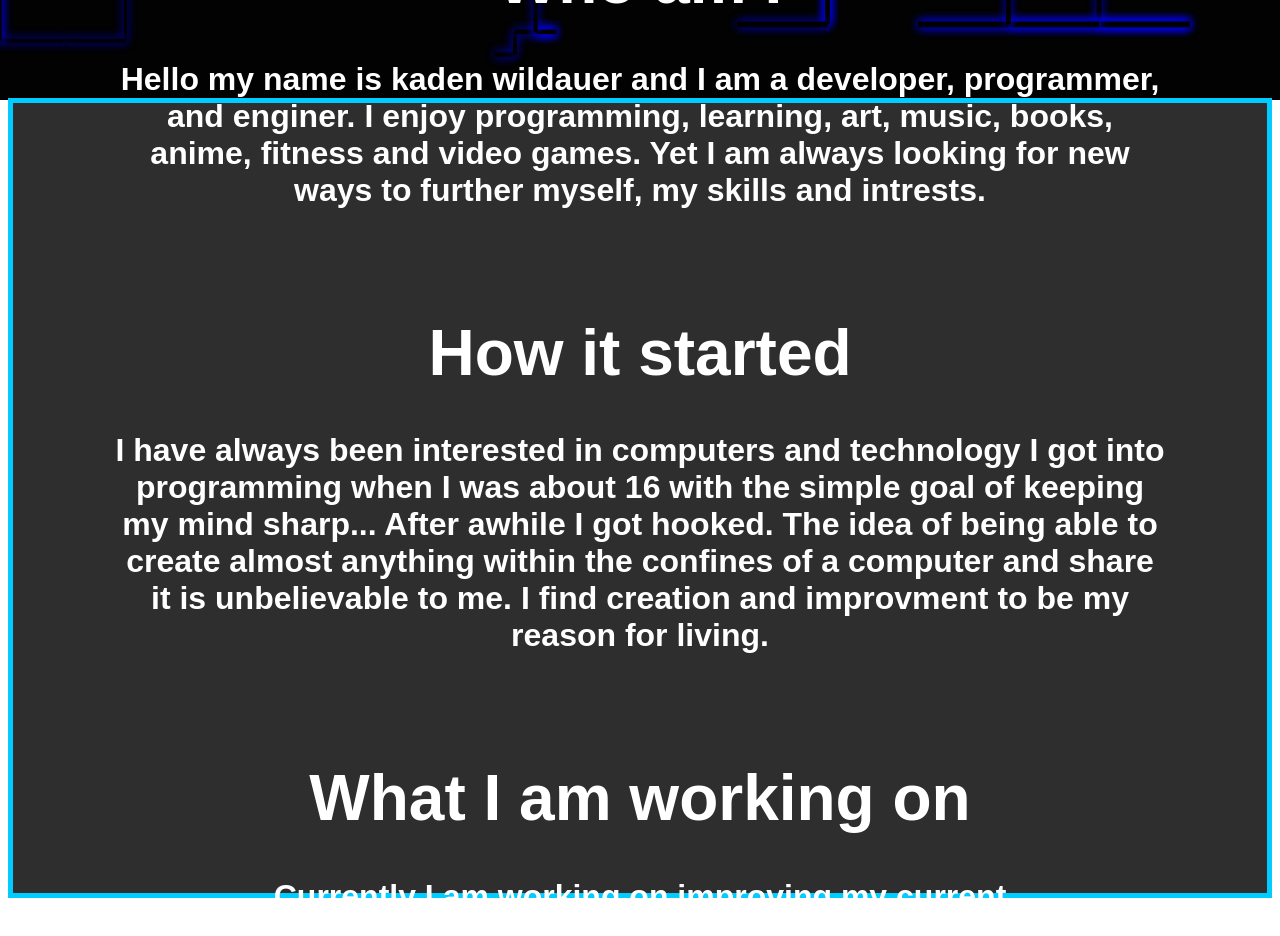
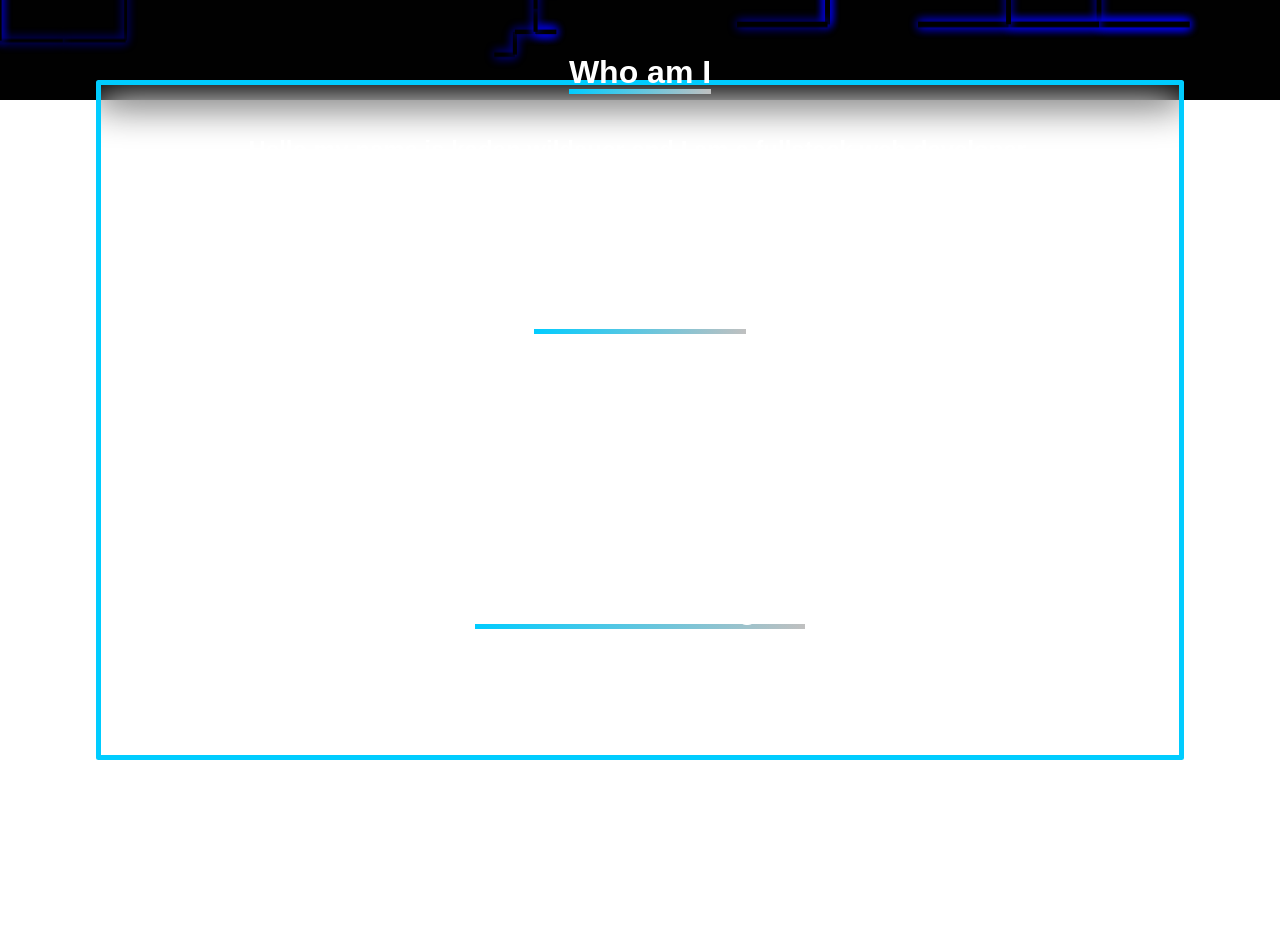
Before and after one commit to TheHeartstriker/Portfolio, a React (Vite) app in the folder Portfolio/: page / in a window 1280 px wide. Shown: the part 780-1716 px from the top of the page. After the commit the page ends 1564 px from the top, so only its background shows below. Built offline with nearby package versions, Linux system fonts and the light colour scheme; a web font is replaced by a local one.

Commit message:
Link, text, and background
Properly implemented the links and did some work on the about page I changed the text and the box giving it less basic css

```diff
--- a/Portfolio/src/Pages.jsx/About.jsx
+++ b/Portfolio/src/Pages.jsx/About.jsx
@@ -18,29 +18,28 @@ function About() {
         </h3>
       </div>
       <div className="AboutContainer">
+        <h1>Who am I</h1>
         <p>
-          <h1>Who am I</h1>
-          Hello my name is kaden wildauer and I am a developer, programmer, and
-          enginer. I enjoy programming, learning, art, music, books, anime,
-          fitness and video games. Yet I am always looking for new ways to
-          further myself, my skills and intrests.
+          Hello my name is kaden wildauer and I am a fullstack web developer,
+          programmer, and enginer. I enjoy programming, learning, art, music,
+          books, anime, fitness and video games. I also enjoy constantly
+          striving for something more improvment and the like.
         </p>
+        <h1>How it started</h1>
         <p>
-          <h1>How it started</h1>I have always been interested in computers and
-          technology I got into programming when I was about 16 with the simple
-          goal of keeping my mind sharp... After awhile I got hooked. The idea
-          of being able to create almost anything within the confines of a
-          computer and share it is unbelievable to me. I find creation and
-          improvment to be my reason for living.
+          I have always been interested in computers and technology I got into
+          programming when I was 16 with the simple goal of keeping my mind
+          sharp... After awhile I got hooked. The idea of being able to create
+          almost anything within the confines of a computer and share it is
+          unbelievable to me. I find creation and improvment to be my reason for
+          living as I enjoy them the most.
         </p>
+        <h1>What I am working on</h1>
         <p>
-          <h1>What I am working on</h1>
-          <p>
-            Currently I am working on improving my current projects and skills.
-            I also do graphics programming on the side I am sure you did not see
-            the intrest suprise! I am also working on a real time typescript
-            drawing app similar to r/place.
-          </p>
+          Currently I am working on improving my current projects and skills. I
+          also do graphics programming on the side I am sure you did not see the
+          intrest suprise! I am also working on a real time typescript drawing
+          app similar to r/place.
         </p>
       </div>
     </>
--- a/Portfolio/src/Pages.jsx/Skill.jsx
+++ b/Portfolio/src/Pages.jsx/Skill.jsx
@@ -48,8 +48,20 @@ function Skill() {
             Along with storing them in folders. Deployed using an ec2 instance
             through AWS cloud using Caddy.
           </h4>
-          <h3>Link</h3>
-          <h3>Code</h3>
+          <a
+            href="https://www.genesistodo.com"
+            target="_blank"
+            rel="noopener noreferrer"
+          >
+            <h3>Link</h3>
+          </a>
+          <a
+            href="https://github.com/TheHeartstriker/ToDoApp"
+            target="_blank"
+            rel="noopener noreferrer"
+          >
+            <h3>Code</h3>
+          </a>
         </div>
       </div>
       {/* Third Project */}
@@ -62,8 +74,20 @@ function Skill() {
             calories burned, total time spent working out in a spefied period of
             time. Deployed using an ec2 instance through AWS cloud using Caddy.
           </h4>
-          <h3>Link</h3>
-          <h3>Code</h3>
+          <a
+            href="https://www.fgraphs.com"
+            target="_blank"
+            rel="noopener noreferrer"
+          >
+            <h3>Link</h3>
+          </a>
+          <a
+            href="https://github.com/TheHeartstriker/FitnessApp"
+            target="_blank"
+            rel="noopener noreferrer"
+          >
+            <h3>Code</h3>
+          </a>
         </div>
       </div>
     </>
--- a/Portfolio/src/PagesCss/about.css
+++ b/Portfolio/src/PagesCss/about.css
@@ -65,20 +65,45 @@ h3 span::before {
 }
 
 .AboutContainer {
+  top: 150vh;
+  position: absolute;
+  left: 50%;
+  transform: translate(-50%, -50%);
   display: flex;
   justify-content: center;
-  background-color: var(--back-round-grey);
   align-items: center;
   border: 5px solid var(--neon-blue);
   flex-direction: column;
   text-align: center;
   box-sizing: border-box;
-  height: 100vh;
+  border-radius: 2.5px;
+  height: 85vh;
+  width: 85vw;
+  backdrop-filter: blur(20px);
 }
 
 .AboutContainer p {
   color: white;
   padding: 0 100px;
+  font-size: 1.5rem;
+  font-weight: 600;
+}
+
+.AboutContainer h1 {
+  color: white;
   font-size: 2rem;
   font-weight: 600;
+  position: relative;
+  width: max-content;
 }
+
+.AboutContainer h1::after {
+  content: "";
+  position: absolute;
+  left: 0;
+  bottom: -3px;
+  width: 100%;
+  height: 5px;
+  background: linear-gradient(to right, var(--neon-blue), silver);
+  z-index: -1;
+}
--- a/Portfolio/src/PagesCss/background.css
+++ b/Portfolio/src/PagesCss/background.css
@@ -1,6 +1,6 @@
 #backgroundId {
   position: fixed;
-  background: rgb(2, 2, 2);
+  background: rgb(1, 1, 1);
   width: 100vw;
   height: 110vh;
   top: 0;
```
